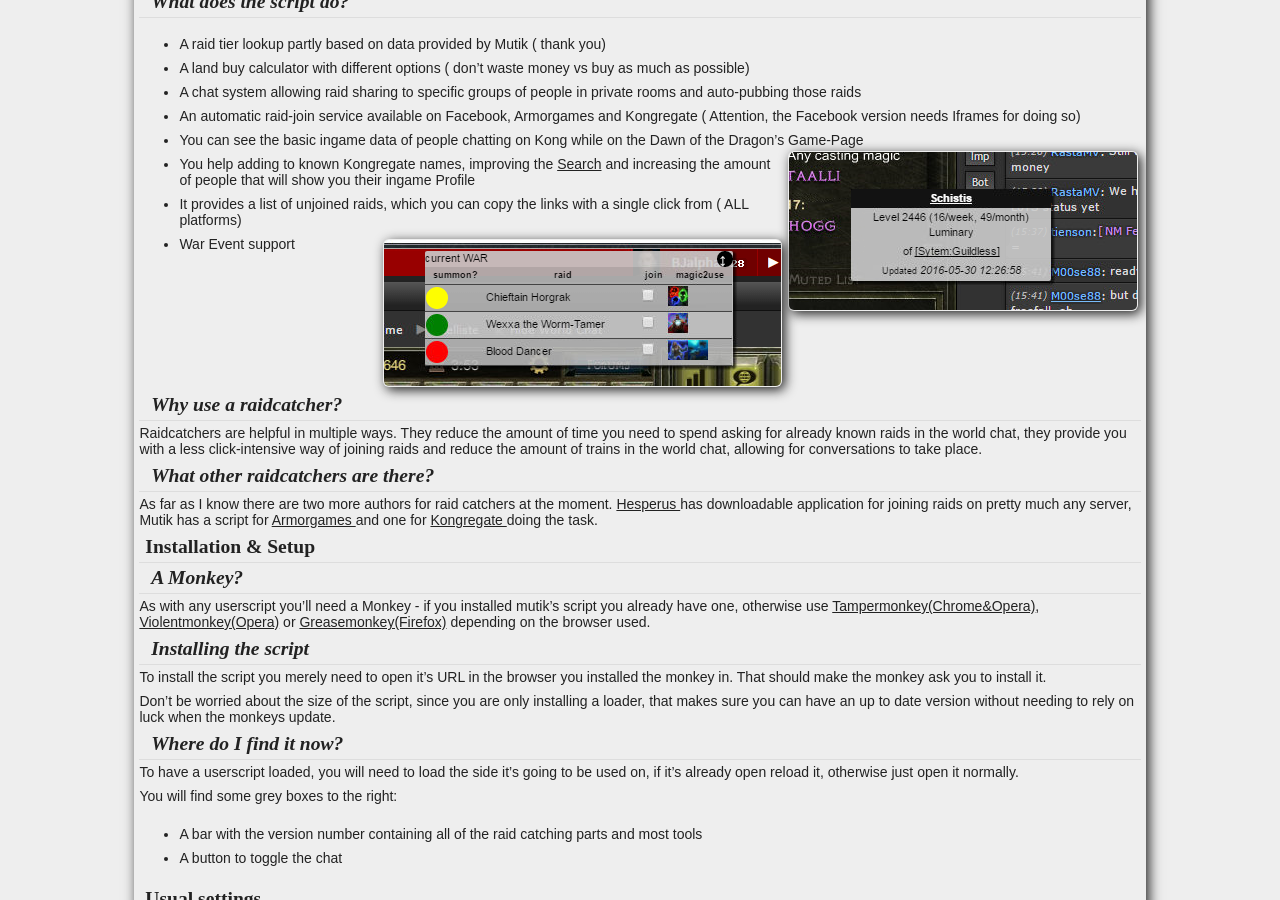
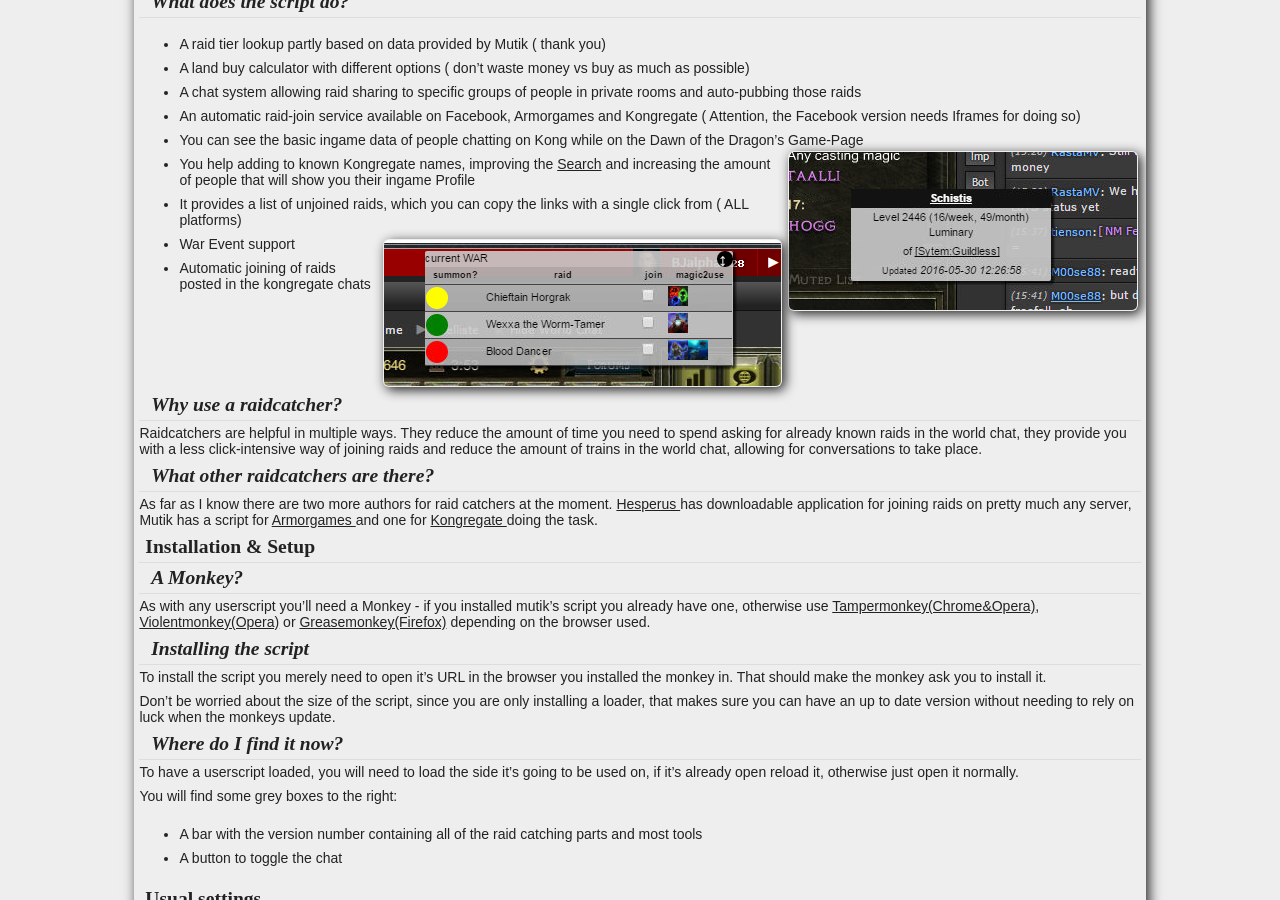
Before and after one commit to IDotD/IDotD.github.io, a Jekyll site: the page built from index.md, in a window 1280 px wide and 900 px high, scrolled down 376 px. Built offline with Jekyll 4.4.1, drawn with Linux system fonts in a browser that asks for light colours.

Commit message:
Update index.md

```diff
--- a/index.md
+++ b/index.md
@@ -33,6 +33,8 @@ layout: default
 * It provides a list of unjoined raids, which you can copy the links with a single click from ( ALL platforms)
 
 * War Event support ![War dashboard](Images/WAR-dashboard.png)
+
+* Automatic joining of raids posted in the kongregate chats
 
 ### Why use a raidcatcher?
 
```
